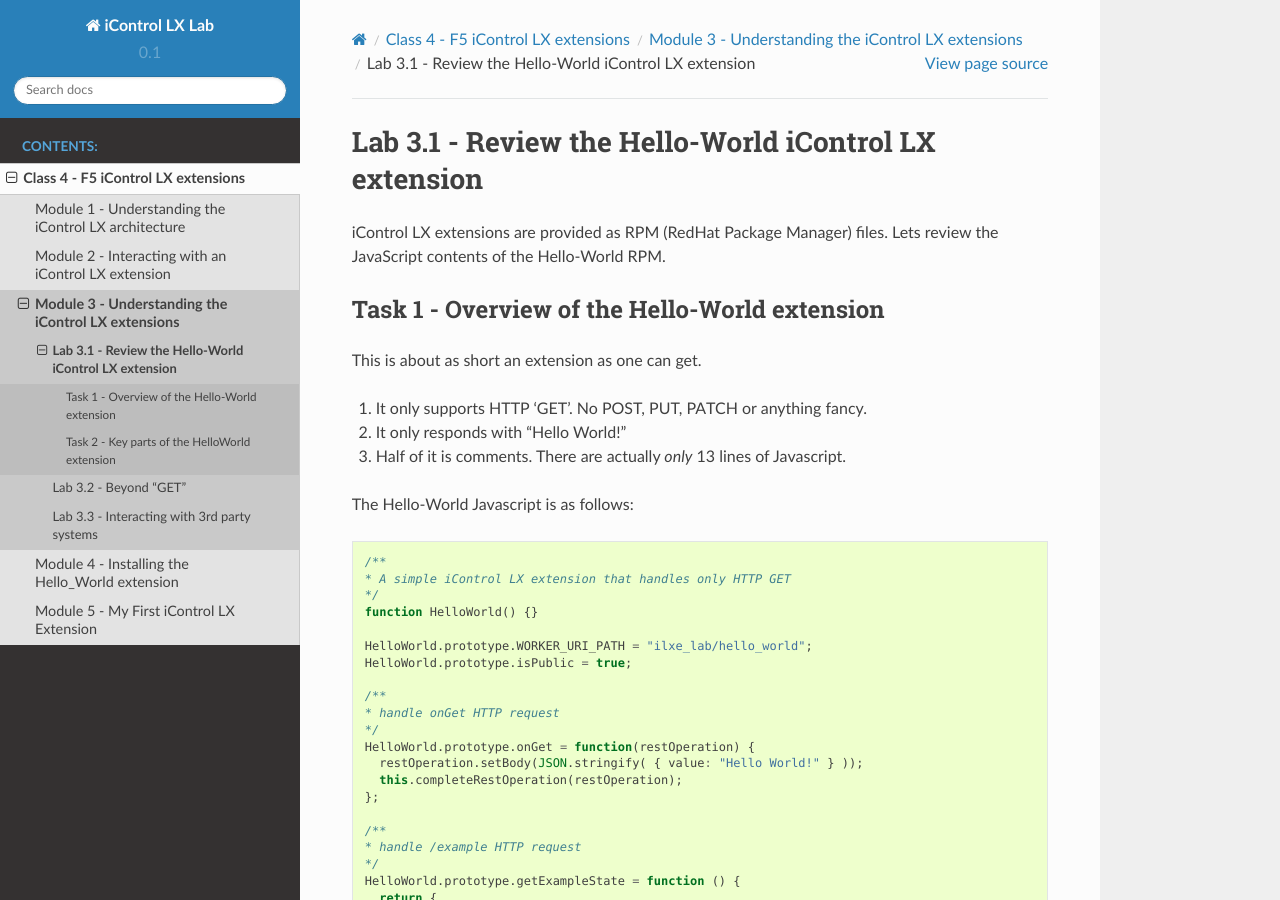
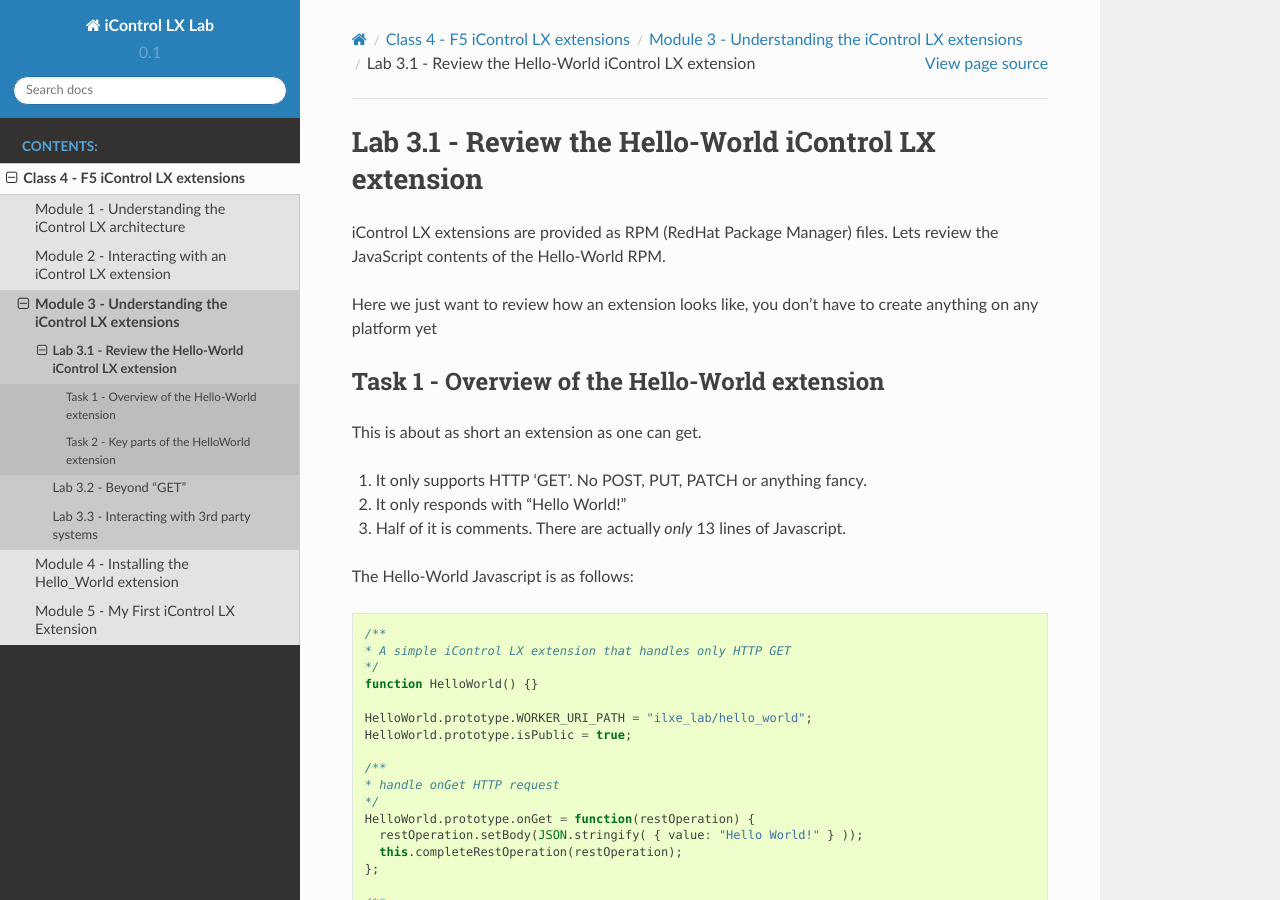
Before and after one commit to nmenant/iControl_LX_Lab, a Sphinx documentation site: the page built from docs/class4/module3/lab1.rst, in a window 1280 px wide and 900 px high. Built offline with Sphinx 7.4.7 and the Read the Docs theme 2.0.0, drawn with Linux system fonts in a browser that asks for light colours.

Commit message:
want to highlight that nothing is to be done. It's reading mode only

```diff
--- a/docs/class4/module3/lab1.rst
+++ b/docs/class4/module3/lab1.rst
@@ -3,6 +3,8 @@
 
 iControl LX extensions are provided as RPM (RedHat Package Manager) files.
 Lets review the JavaScript contents of the Hello-World RPM.
+
+Here we just want to review how an extension looks like, you don't have to create anything on any platform yet
 
 Task 1 - Overview of the Hello-World extension
 ^^^^^^^^^^^^^^^^^^^^^^^^^^^^^^^^^^^^^^^^^^^^^^
--- a/docs/class4/module3/module3.rst
+++ b/docs/class4/module3/module3.rst
@@ -3,6 +3,8 @@
 
 In module 3 we are going to review the 'hello_world' extension, look at how to
 handle HTTP GETs (and other methods), and interact with 3rd party systems.
+
+This module is only about reviewing how it works. Module 4 will make us create our own HelloWorld extension
 
 **Exercises in this Module**
 
```
